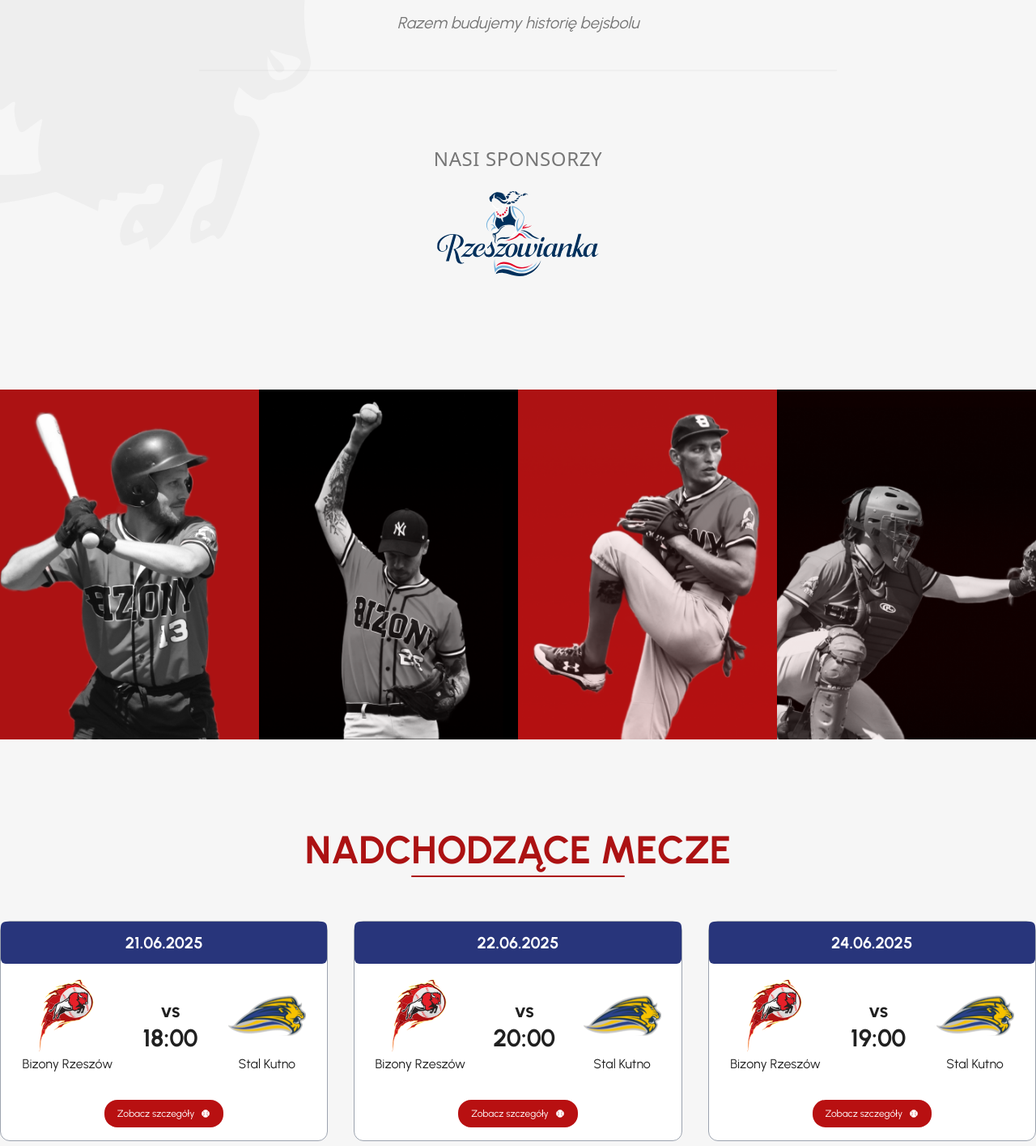
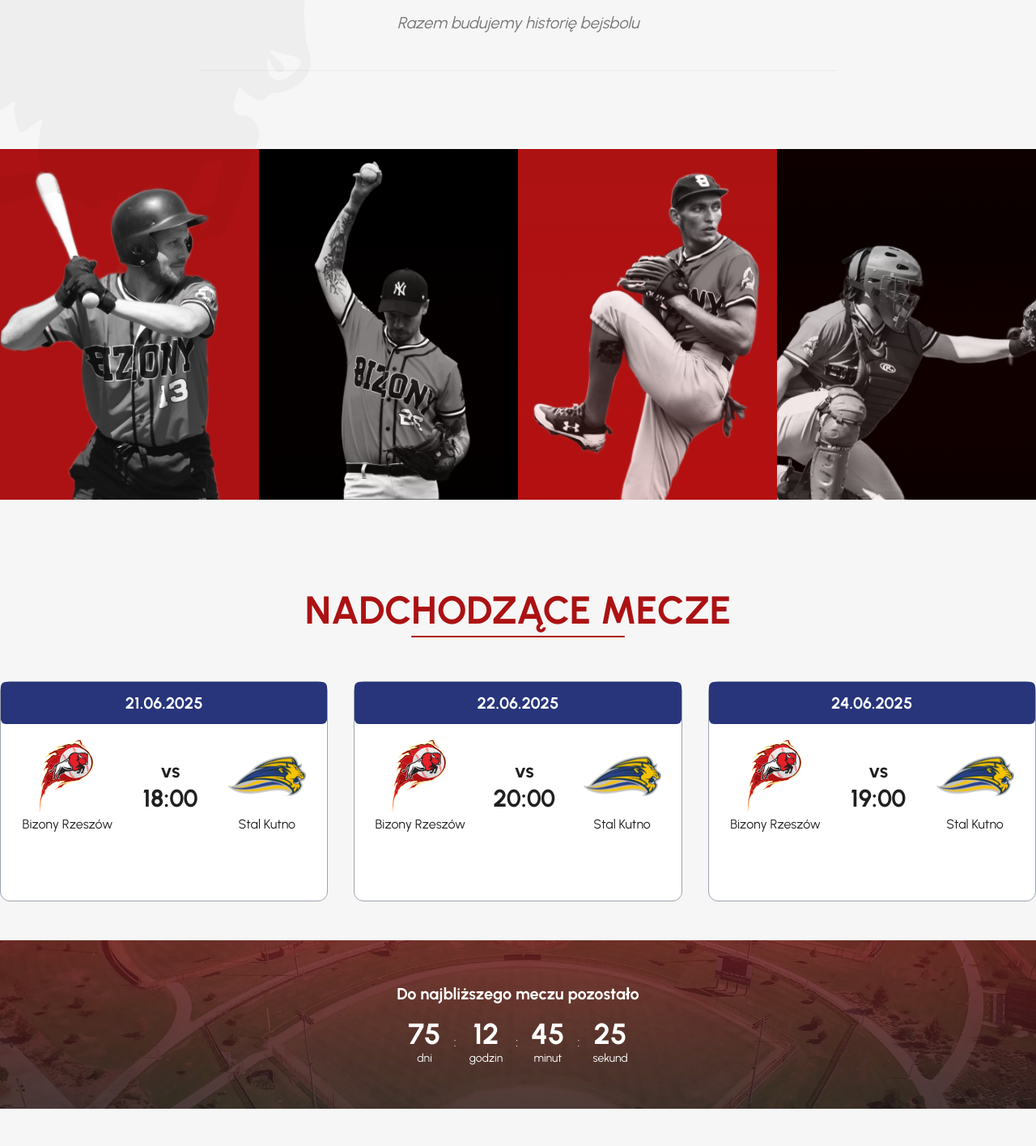
Before and after one commit to jakub-ozog/bizony-rzeszow, a Vue app: page / in a window 1280 px wide. Shown: the part 379-1794 px from the top of the page at 81% size. Built offline with nearby package versions, Linux system fonts and the light colour scheme.

Commit message:
chore: layout changes

```diff
--- a/src/components/NavbarMain.vue
+++ b/src/components/NavbarMain.vue
@@ -39,10 +39,10 @@ watch(
         </li>
         <!-- <li>
           <router-link class="text-secondaryRed" to="/zawodnicy">Statystyki</router-link>
-        </li>
+        </li> -->
         <li>
           <router-link to="/blog">Blog</router-link>
-        </li> -->
+        </li>
       </ul>
       <ul
         :class="isOpen ? 'translate-x-0' : 'translate-x-full'"
@@ -70,11 +70,11 @@ watch(
             >Galeria</router-link
           >
         </li>
-        <!-- <li class="py-2">
+        <li class="py-2">
           <router-link to="/blog" class="block text-gray-800 hover:opacity-50 p-3"
             >Blog</router-link
           >
-        </li> -->
+        </li>
         <button @click="isOpen = !isOpen" class="lg:hidden text-xl z-50 absolute top-6 right-6">
           <i class="pi pi-times"></i>
         </button>
--- a/src/components/UpcomingMatchSingle.vue
+++ b/src/components/UpcomingMatchSingle.vue
@@ -31,11 +31,11 @@ defineProps({
       </div>
     </div>
 
-    <button
+    <!-- <button
       class="flex justify-center items-center text-center mx-auto bg-secondaryRed text-white rounded-2xl py-2 px-4 my-4"
     >
       <span class="text-[0.75rem] md:text-normal font-normal mr-2"> Zobacz szczegóły </span>
       <img class="w-3 h-3" src="@/assets/icons/baseball_ball_icon.svg" />
-    </button>
+    </button> -->
   </div>
 </template>
--- a/src/views/HomeView.vue
+++ b/src/views/HomeView.vue
@@ -23,12 +23,12 @@ import SupportUs from '@/components/SupportUs.vue'
       </h2>
       <!-- <img src="@/assets/images/bat-ball-icon.svg" alt="baseball ikona" class="w-14 lg:w-24 mt-3" /> -->
       <hr class="border border-superLightGrey w-full mt-3" />
-      <div class="flex flex-col items-center py-11">
+      <!-- <div class="flex flex-col items-center py-11">
         <h3 class="text-xl md:text-2xl text-lightGrey tracking-wide font-light my-4">
           NASI SPONSORZY
         </h3>
         <img src="@/assets/images/sponsor-logo.svg" class="mt-2 w-32 md:w-[200px]" alt="" />
-      </div>
+      </div> -->
     </div>
   </section>
 
```
